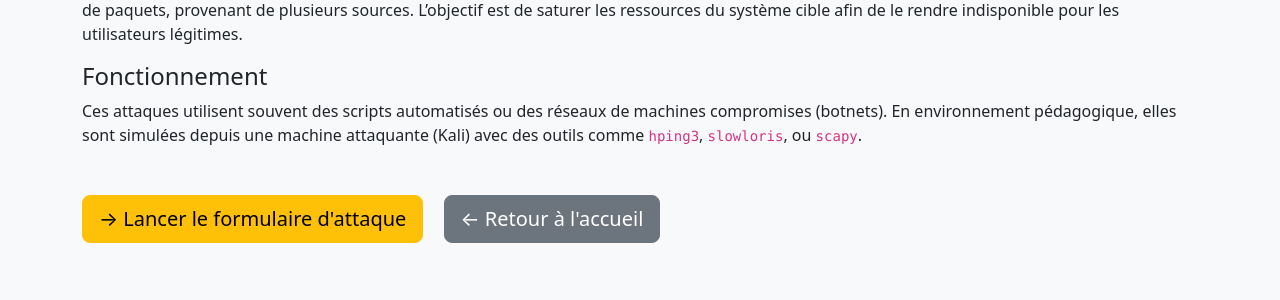
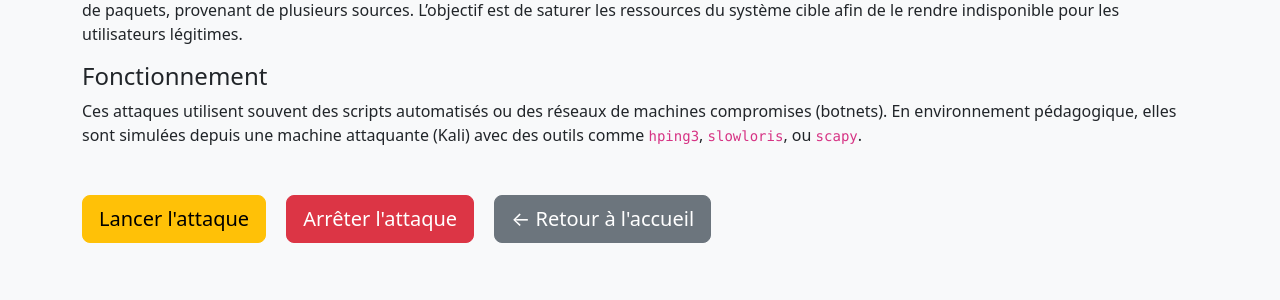
Before and after one commit to nrezig/IHM_CYDOPS, a Flask app: page /ddos1 in a window 1280 px wide. Shown: the part 183-483 px from the top of the page. Run offline with Flask 3, Linux system fonts and the light colour scheme.

Commit message:
ajout attaque ddos

```diff
--- a/app.py
+++ b/app.py
@@ -1,39 +1,60 @@
-from flask import Flask, render_template, send_from_directory, request
+from flask import Flask, render_template, send_from_directory, request, redirect, url_for, flash
 import os
+import subprocess
+import signal
 
 app = Flask(__name__)
+app.secret_key = "cydops_secret"  # nécessaire pour les messages flash
 
 # Dossier pour les PDF
 UPLOAD_FOLDER = os.path.join(app.root_path, 'uploads')
+
+# Processus de l’attaque ddos
+ddos_process = None
 
 # Accueil
 @app.route('/')
 def home():
     return render_template('index.html')
 
-# PDF (cahier des charges, mémoire)
-@app.route('/pdf/<filename>')
-def pdf(filename):
-    return send_from_directory(UPLOAD_FOLDER, filename)
-
-#Page 1 DDOS
+# Page DDoS info
 @app.route('/ddos1')
 def ddos_info():
     return render_template('ddos1.html')
 
+# Lancer l’attaque DDoS
+@app.route('/ddos/formulaire')
+def ddos_attack():
+    global ddos_process
+    try:
+        ddos_process = subprocess.Popen(["python3", "attaque/ddos.py"])
+        flash("Attaque lancée", "danger")
+    except Exception as e:
+        flash(f"Erreur lors du lancement : {str(e)}", "danger")
+    return redirect(url_for('ddos_info'))
 
+# Arrêter l’attaque DDoS
+@app.route('/ddos/stop')
+def ddos_stop():
+    global ddos_process
+    if ddos_process and ddos_process.poll() is None:
+        os.kill(ddos_process.pid, signal.SIGTERM)
+        flash("Attaque arretee", "success")
+    else:
+        flash("Aucune attaque en cours.", "warning")
+    return redirect(url_for('ddos_info'))
 
-# Page 1 arp
+# Page ARP spoofing – info
 @app.route('/arp1')
 def arp_info():
     return render_template('arp1.html')
 
-# Formulaire arp
+# Page ARP spoofing – formulaire
 @app.route('/arp/formulaire')
 def arp_form():
     return render_template('arp2.html')
 
-# Traitement du formulaire (pas au bon endroit, à separer)
+# Traitement du formulaire ARP (à séparer plus tard)
 @app.route('/launch_arp', methods=['POST'])
 def launch_arp():
     victim_ip = request.form['victim_ip']
@@ -50,6 +71,11 @@ def launch_arp():
     <a href='/'>Retour</a>
     """
 
-# Lancement
+# Accès aux fichiers PDF
+@app.route('/pdf/<filename>')
+def pdf(filename):
+    return send_from_directory(UPLOAD_FOLDER, filename)
+
+# Lancement de l’application
 if __name__ == '__main__':
     app.run(host='0.0.0.0', port=5000, debug=True)
--- a/templates/ddos1.html
+++ b/templates/ddos1.html
@@ -7,6 +7,16 @@
 </head>
 <body class="bg-light p-5">
 <div class="container">
+
+    <!-- 🔔 Affichage des messages flash -->
+    {% with messages = get_flashed_messages(with_categories=true) %}
+      {% if messages %}
+        {% for category, message in messages %}
+          <div class="alert alert-{{ category }} mt-3">{{ message }}</div>
+        {% endfor %}
+      {% endif %}
+    {% endwith %}
+
     <h1 class="mb-4">Comprendre les attaques DDoS</h1>
 
     <div class="text-start">
@@ -26,7 +36,8 @@
     </div>
 
     <div class="mt-5">
-        <a href="/ddos/formulaire" class="btn btn-warning btn-lg">→ Lancer le formulaire d'attaque</a>
+        <a href="/ddos/formulaire" class="btn btn-warning btn-lg">Lancer l'attaque</a>
+        <a href="/ddos/stop" class="btn btn-danger btn-lg ms-3">Arrêter l'attaque</a>
         <a href="/" class="btn btn-secondary btn-lg ms-3">← Retour à l'accueil</a>
     </div>
 </div>
```
Also changed, not shown: attaque/ddos.py (added, +12 -0 lines).
